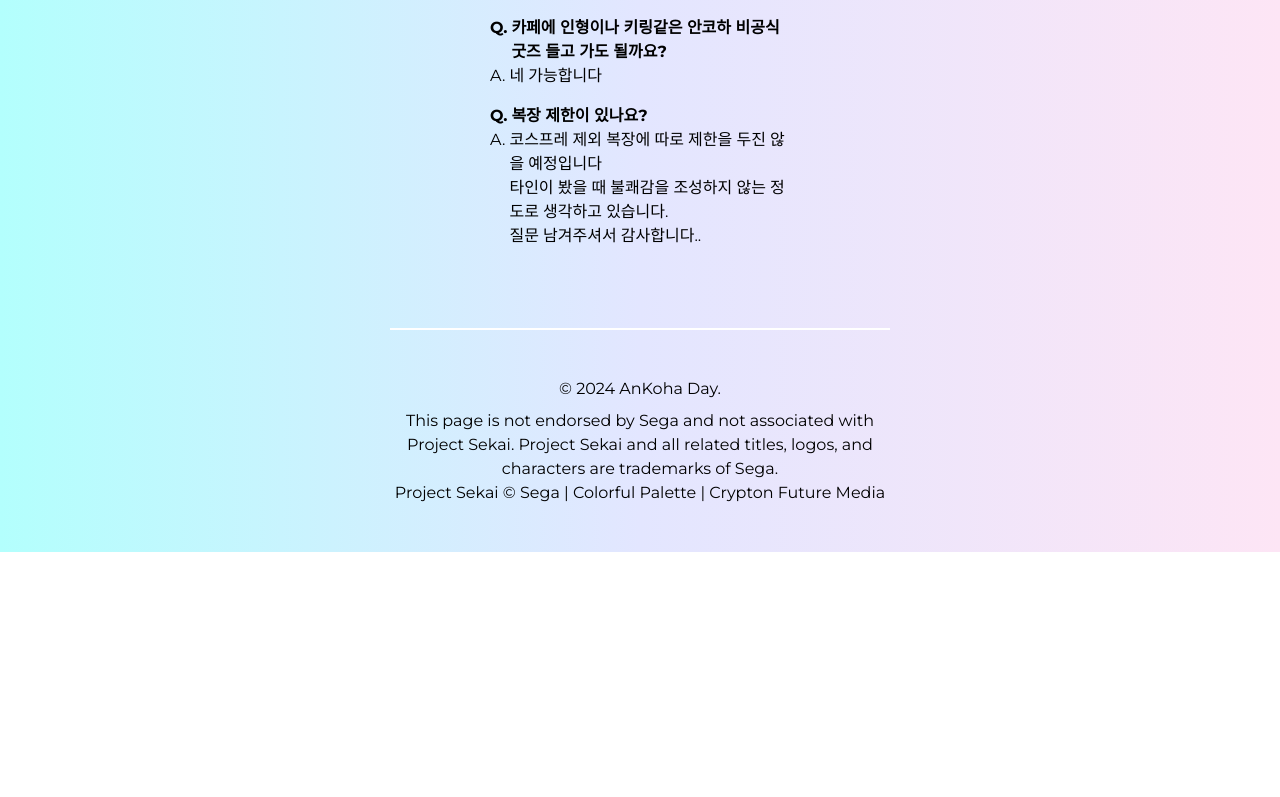
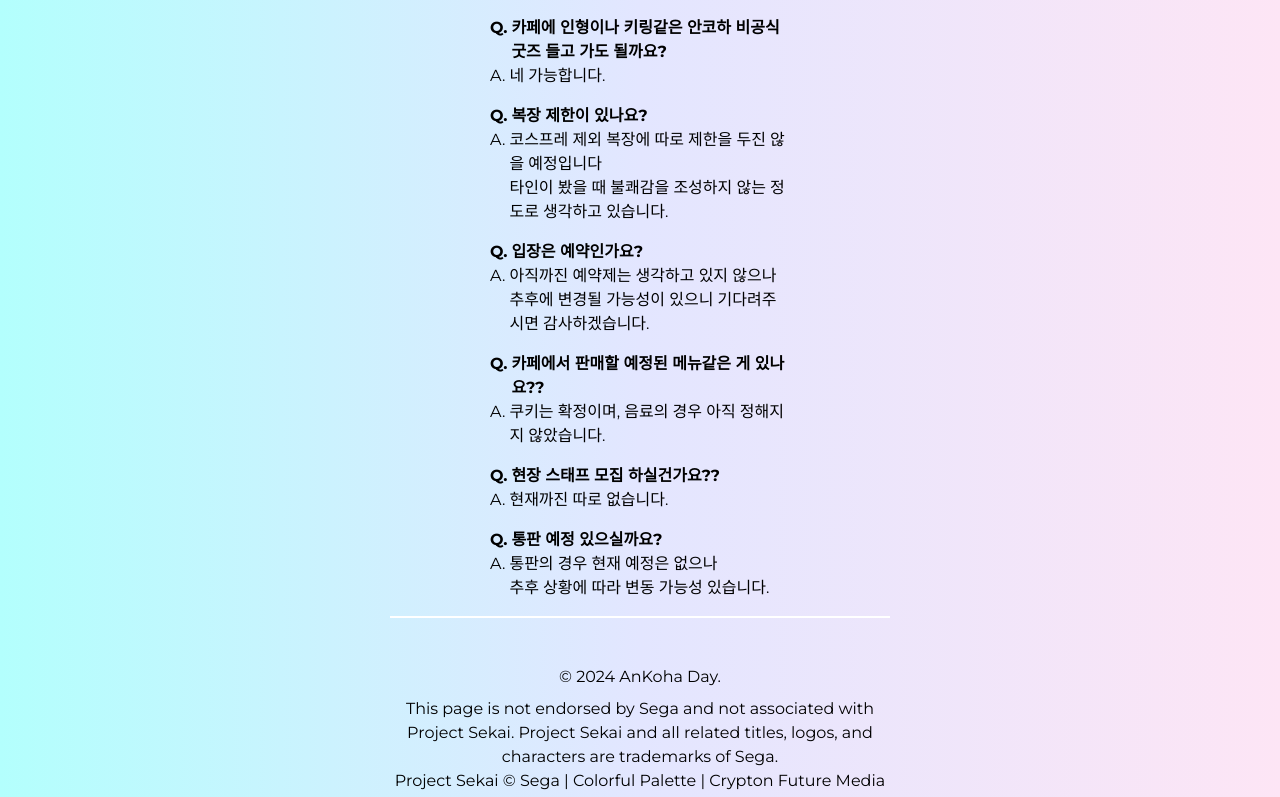
Before and after one commit to 5tarlight/happy-ankoha-day, a Next.js app: page /faq in a window 1280 px wide. Shown: the part 616-1413 px from the top of the page. Before the commit the page ends 1168 px from the top, so only its background shows below. Built offline with nearby package versions, Linux system fonts and the light colour scheme; a web font is replaced by a local one.

Commit message:
Update page.tsx

```diff
--- a/app/faq/page.tsx
+++ b/app/faq/page.tsx
@@ -32,14 +32,29 @@
     },
     {
       question: "카페에 인형이나 키링같은 안코하 비공식 굿즈 들고 가도 될까요?",
-      answer: "네 가능합니다",
+      answer: "네 가능합니다.",
     },
     {
       question: "복장 제한이 있나요?",
       answer: `코스프레 제외 복장에 따로 제한을 두진 않을 예정입니다
-타인이 봤을 때 불쾌감을 조성하지 않는 정도로 생각하고 있습니다.
-
-질문 남겨주셔서 감사합니다..`,
+타인이 봤을 때 불쾌감을 조성하지 않는 정도로 생각하고 있습니다.`,
+    },
+    {
+      question: "입장은 예약인가요?",
+      answer: "아직까진 예약제는 생각하고 있지 않으나 추후에 변경될 가능성이 있으니 기다려주시면 감사하겠습니다.",
+    },
+    {
+      question: "카페에서 판매할 예정된 메뉴같은 게 있나요??",
+      answer: "쿠키는 확정이며, 음료의 경우 아직 정해지지 않았습니다.",
+    },
+    {
+      question: "현장 스태프 모집 하실건가요??",
+      answer: "현재까진 따로 없습니다.",
+    },
+    {
+      question: "통판 예정 있으실까요?",
+      answer: `통판의 경우 현재 예정은 없으나
+추후 상황에 따라 변동 가능성 있습니다.`,
     },
   ];
 
```
